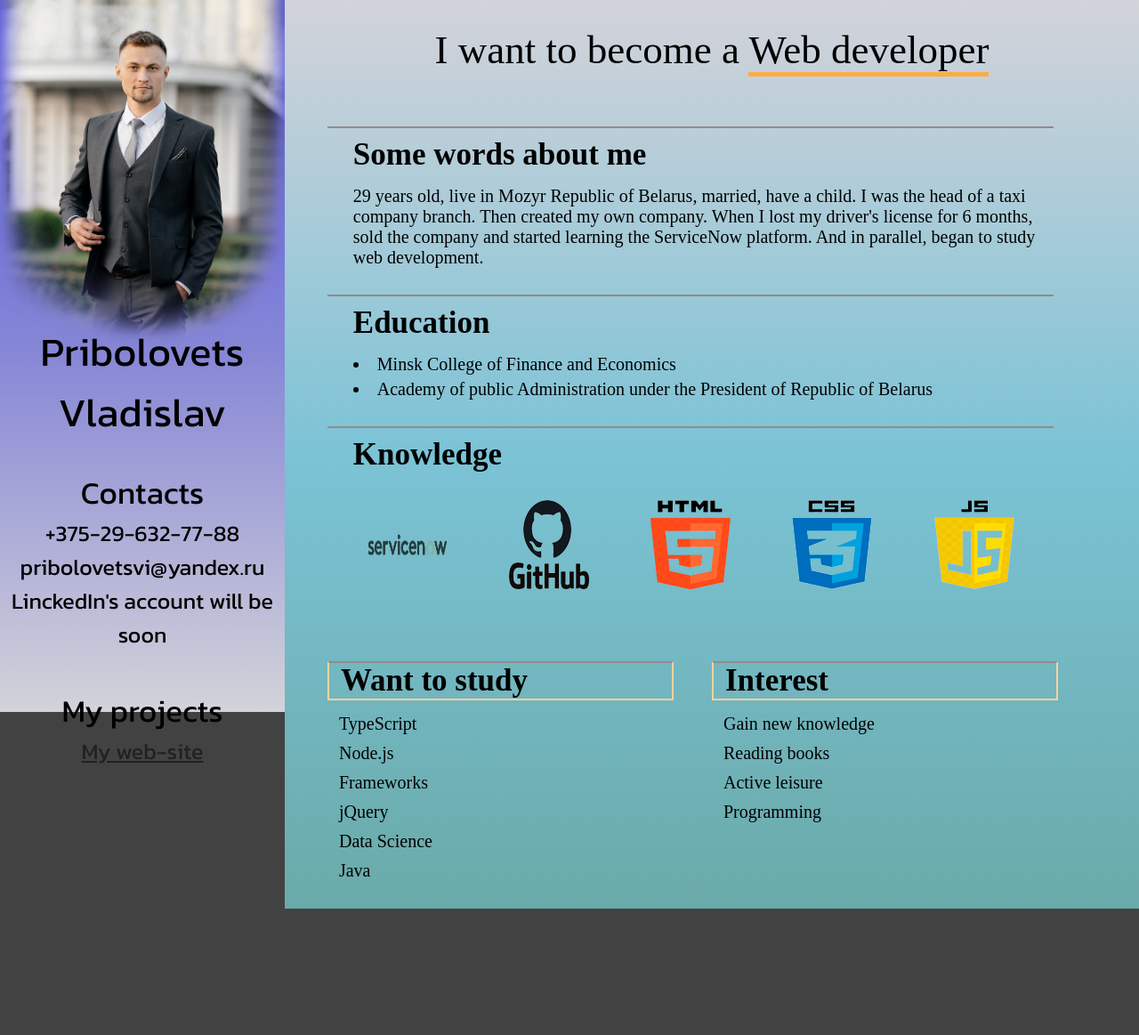
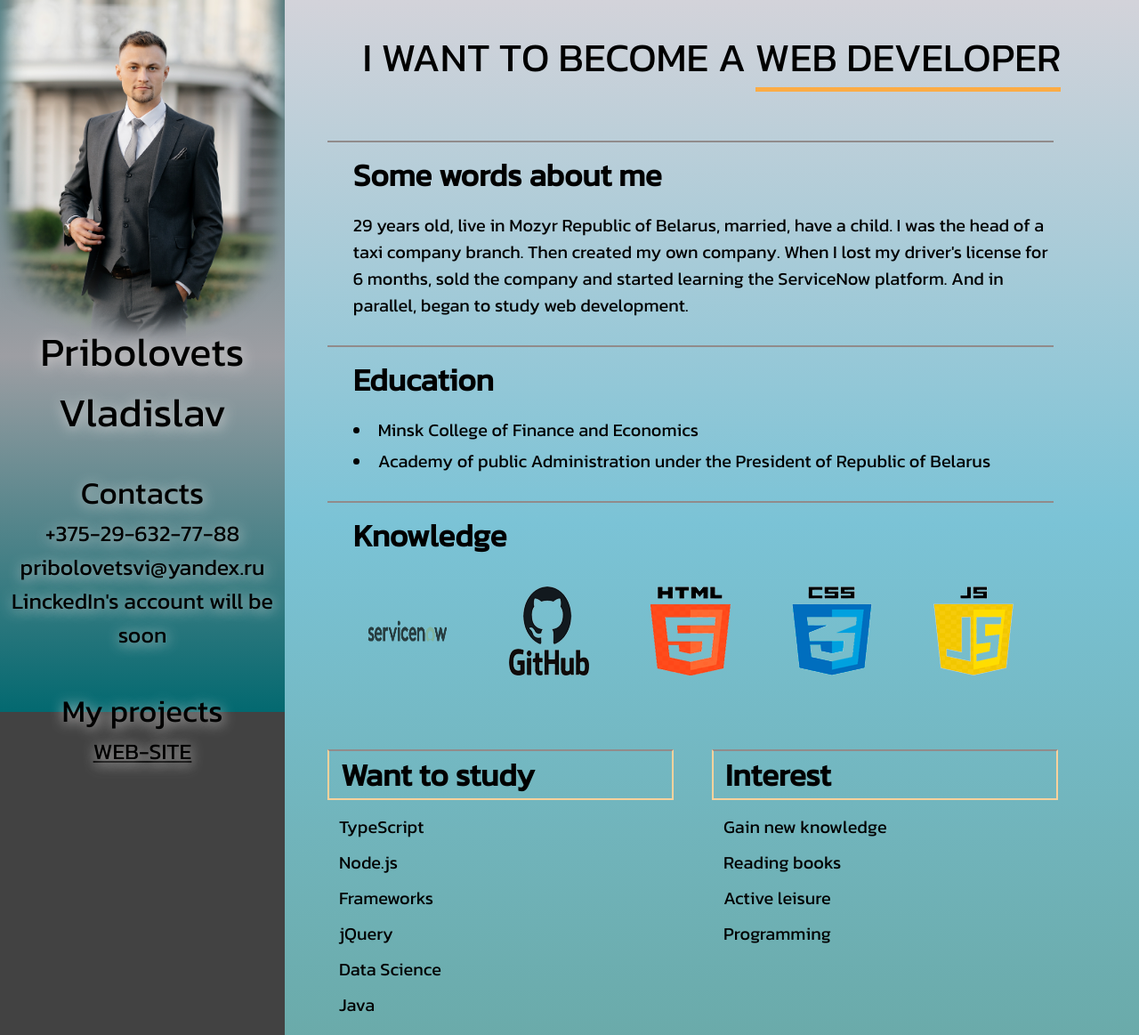
Before and after one commit to Valdis2102/CV, a plain HTML site: page index.html in a window 1280 px wide. Shown: the top 1163 px of the page at 89% size. Before the commit the page ends 1021 px from the top, so only its background shows below. Drawn offline with Linux system fonts and the light colour scheme.

Commit message:
changed color

```diff
--- a/index.html
+++ b/index.html
@@ -25,13 +25,13 @@
             </div>
             <div class="works">
                 <p class="left_title"> My projects</p>
-                <web-site class="left_item"><a href="https://valdis2102.github.io/trial_website/" style="color: rgb(34, 33, 33);">My web-site</a></web-site>
+                <web-site class="left_item"><a href="https://valdis2102.github.io/trial_website/" style="color: #000;">WEB-SITE</a></web-site>
             </div>
         </div>
     </div>
 
     <div class="right">
-        <div class="right__proffession">I want to become a <span>Web developer</span></div>
+        <div class="right__proffession">I WANT TO BECOME A <span>WEB DEVELOPER</span></div>
         <div class="right__about">
             <h1 class="right__title">Some words about me</h1>
             <p class="right__subtitle">29 years old, live in Mozyr Republic of Belarus, married, have a child.
--- a/style.css
+++ b/style.css
@@ -7,9 +7,10 @@ body{
 .left {
     height: 100%;
     width: 25%;
-    background: linear-gradient(rgb(88, 88, 226), rgb(135, 135, 214),rgb(211, 211, 218));
+    background: linear-gradient(#4d7c81,#9d9ea3,#036970);
     text-align: center;
     font-family: 'Kanit', sans-serif;
+    text-shadow: 1px 2px 15px rgb(219, 217, 217);
     position: fixed;
 }
 .description{
@@ -48,6 +49,7 @@ body{
     width: 100%;
     margin-left: 25%;
     text-align: center;
+    font-family: 'Kanit', sans-serif;
 }
 .right__proffession {
     font-size: 45px;
@@ -130,6 +132,7 @@ li, ul{
     .left{
         width: 100%;
         position: relative;
+        background: linear-gradient(#436b6a,#67a5b6,rgb(211, 211, 218));
     }
     .right{
         width: 100%;
```
